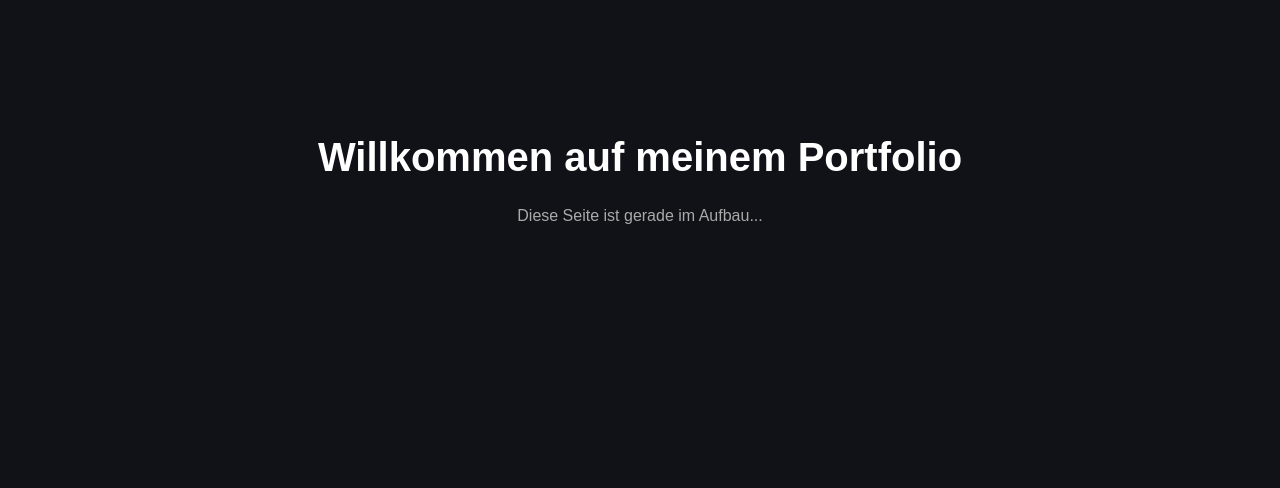
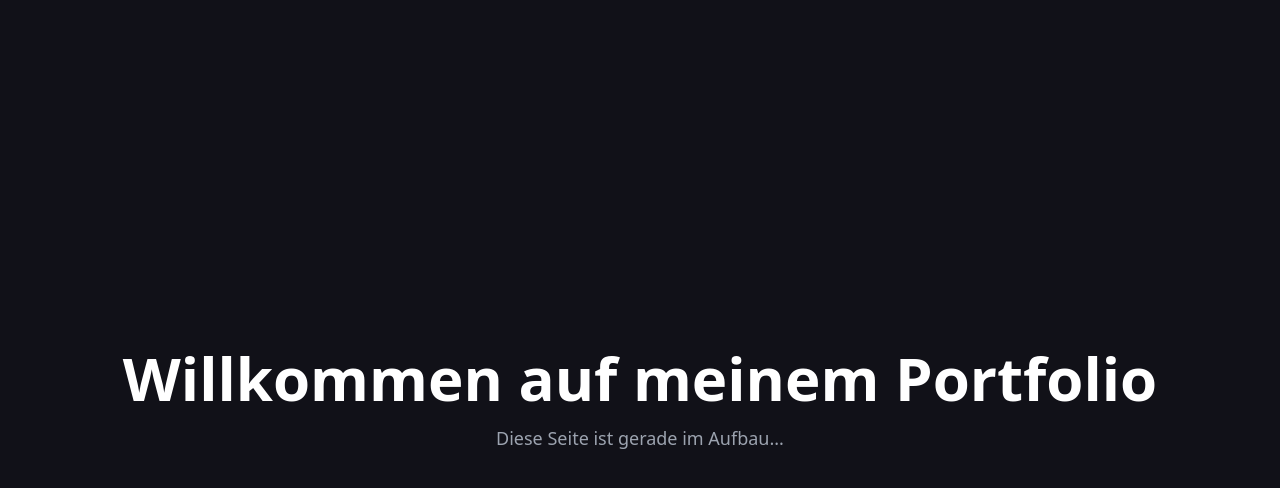
Before and after one commit to MikeDawson1945/portfolio, a plain HTML site: page index.html in a window 1280 px wide. Drawn offline with nearby package versions, Linux system fonts and the light colour scheme.

Commit message:
Update index.html

```diff
--- a/index.html
+++ b/index.html
@@ -4,25 +4,12 @@
   <meta charset="UTF-8" />
   <meta name="viewport" content="width=device-width, initial-scale=1.0" />
   <title>Mike Studer – Portfolio</title>
-  <style>
-    body {
-      background-color: #111118;
-      color: #ffffff;
-      font-family: sans-serif;
-      text-align: center;
-      padding-top: 100px;
-    }
-    h1 {
-      font-size: 2.5rem;
-    }
-    p {
-      color: #aaaaaa;
-      margin-top: 1rem;
-    }
-  </style>
+  <script src="https://cdn.tailwindcss.com"></script>
 </head>
-<body>
-  <h1>Willkommen auf meinem Portfolio</h1>
-  <p>Diese Seite ist gerade im Aufbau...</p>
+<body class="bg-[#111118] text-white font-sans flex flex-col items-center justify-center min-h-screen text-center px-4">
+  <div>
+    <h1 class="text-4xl sm:text-6xl font-bold">Willkommen auf meinem Portfolio</h1>
+    <p class="text-gray-400 mt-4 text-lg">Diese Seite ist gerade im Aufbau...</p>
+  </div>
 </body>
 </html>
```
